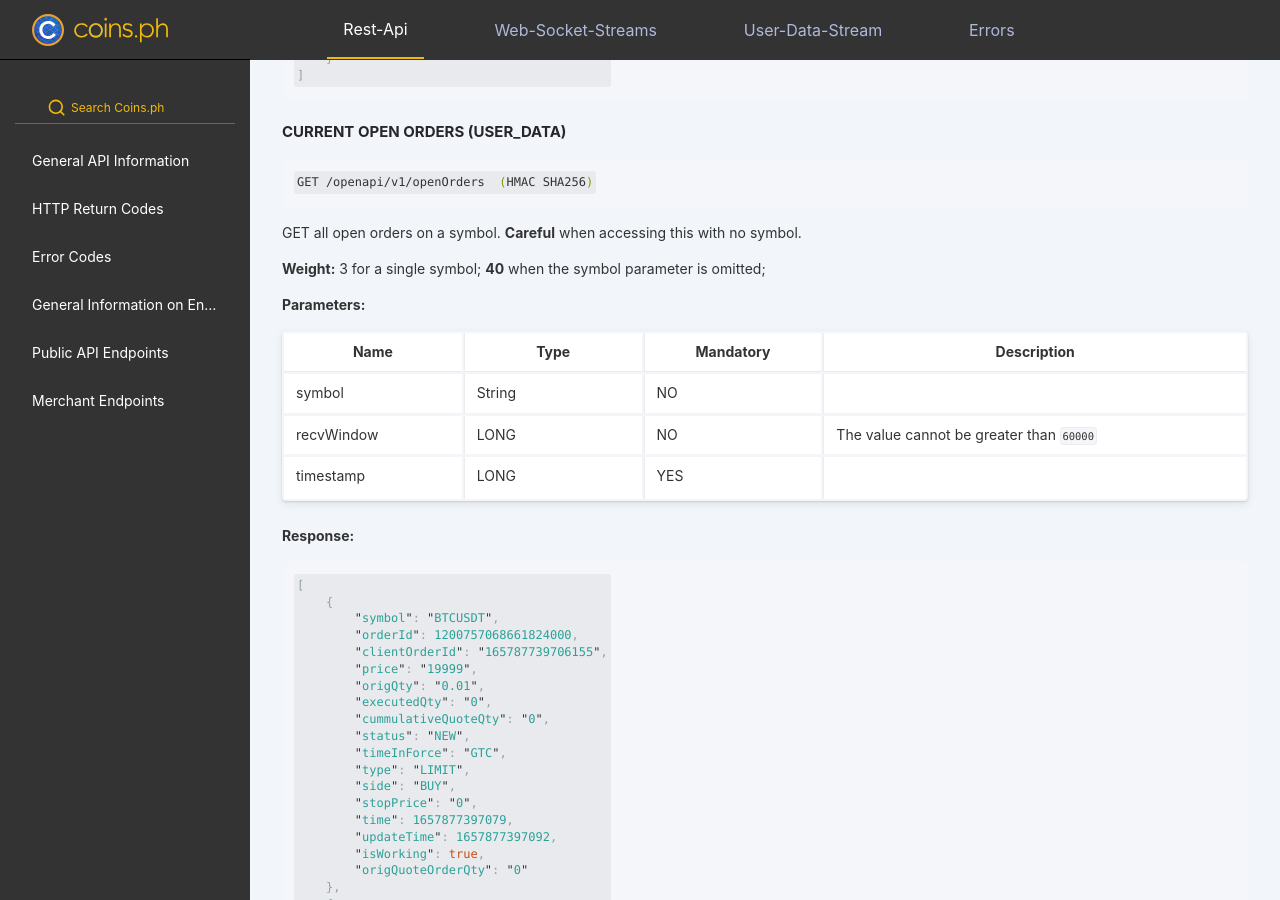
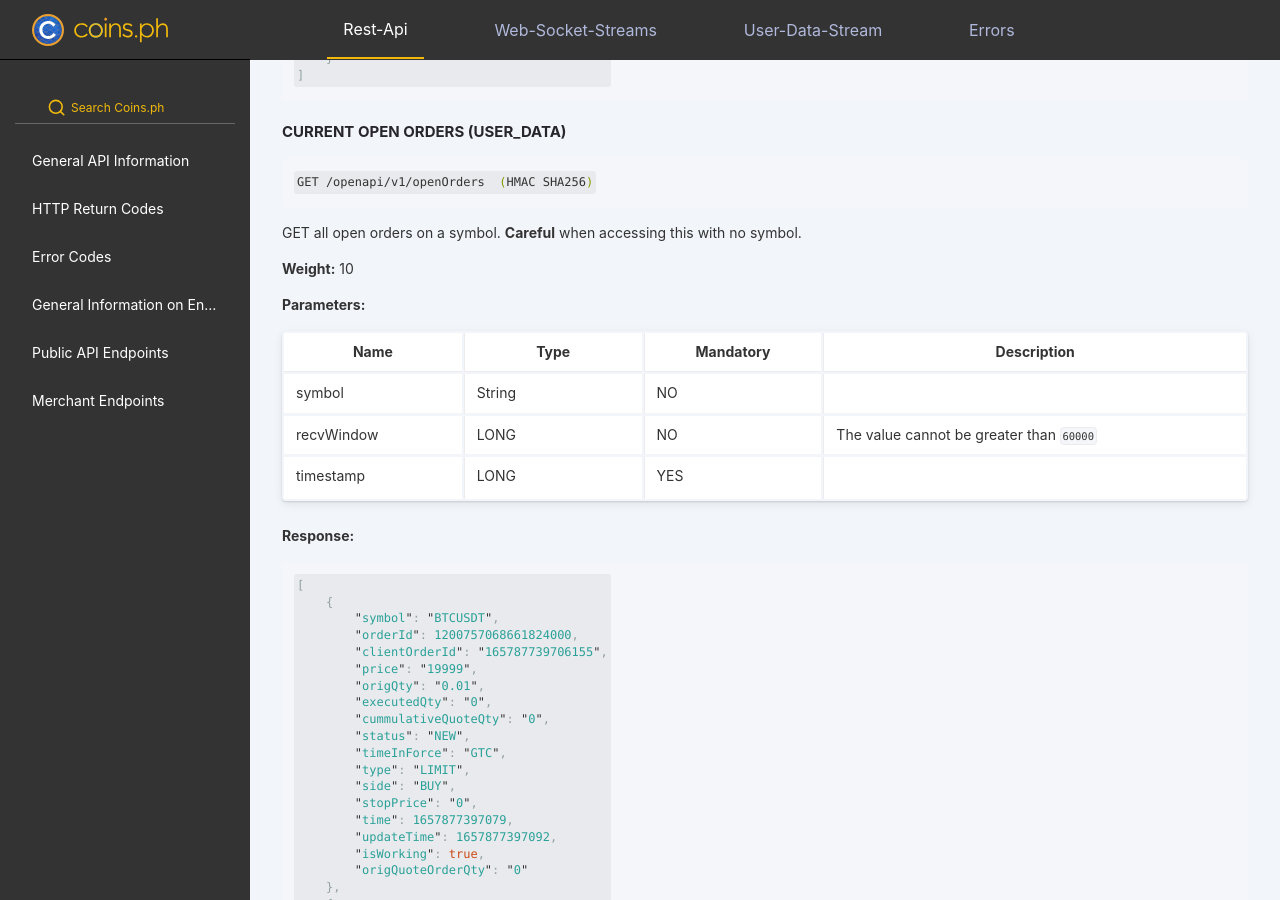
Before and after one commit to coins-docs/coins-docs.github.io, a Jekyll site: the page built from docs/rest-api.md, in a window 1280 px wide and 900 px high, scrolled down 33943 px. Built offline with Jekyll 4.4.1, drawn with Linux system fonts in a browser that asks for light colours; part of the change alters nothing that is shown; some of the changed text lies outside the part shown.

Commit message:
Update rest-api.md

````diff
--- a/docs/rest-api.md
+++ b/docs/rest-api.md
@@ -879,7 +879,7 @@ POST /openapi/wallet/v1/withdraw/apply  (HMAC SHA256)
 
 Submit a withdraw request.
 
-**Weight(UID):** 600
+**Weight(UID):** 100
 
 **Parameters:**
 
@@ -914,7 +914,7 @@ GET /openapi/wallet/v1/deposit/history  (HMAC SHA256)
 
 Fetch deposit history.
 
-**Weight(IP):** 1
+**Weight(IP):** 2
 
 **Parameters:**
 
@@ -976,7 +976,7 @@ GET /openapi/wallet/v1/withdraw/history  (HMAC SHA256)
 
 Fetch withdraw history.
 
-**Weight(IP):** 1
+**Weight(IP):** 2
 
 **Parameters:**
 
@@ -1746,7 +1746,7 @@ GET /openapi/v1/openOrders  (HMAC SHA256)
 
 GET all open orders on a symbol. **Careful** when accessing this with no symbol.
 
-**Weight:** 3 for a single symbol; **40** when the symbol parameter is omitted;
+**Weight:** 10
 
 **Parameters:**
 
@@ -3504,7 +3504,7 @@ POST /openapi/transfer/v3/transfers
 ```
 This endpoint is used to transfer funds between two accounts.
 
-**Weight:** 1
+**Weight:** 50
 
 **Parameters:**
 
@@ -3543,7 +3543,7 @@ GET /openapi/transfer/v3/transfers/{id}
 ```
 If an ID is provided, this endpoint retrieves an existing transfer record; otherwise, it returns a paginated list of transfers.
 
-**Weight:** 1
+**Weight:** 10
 
 **Parameters:**
 
````
